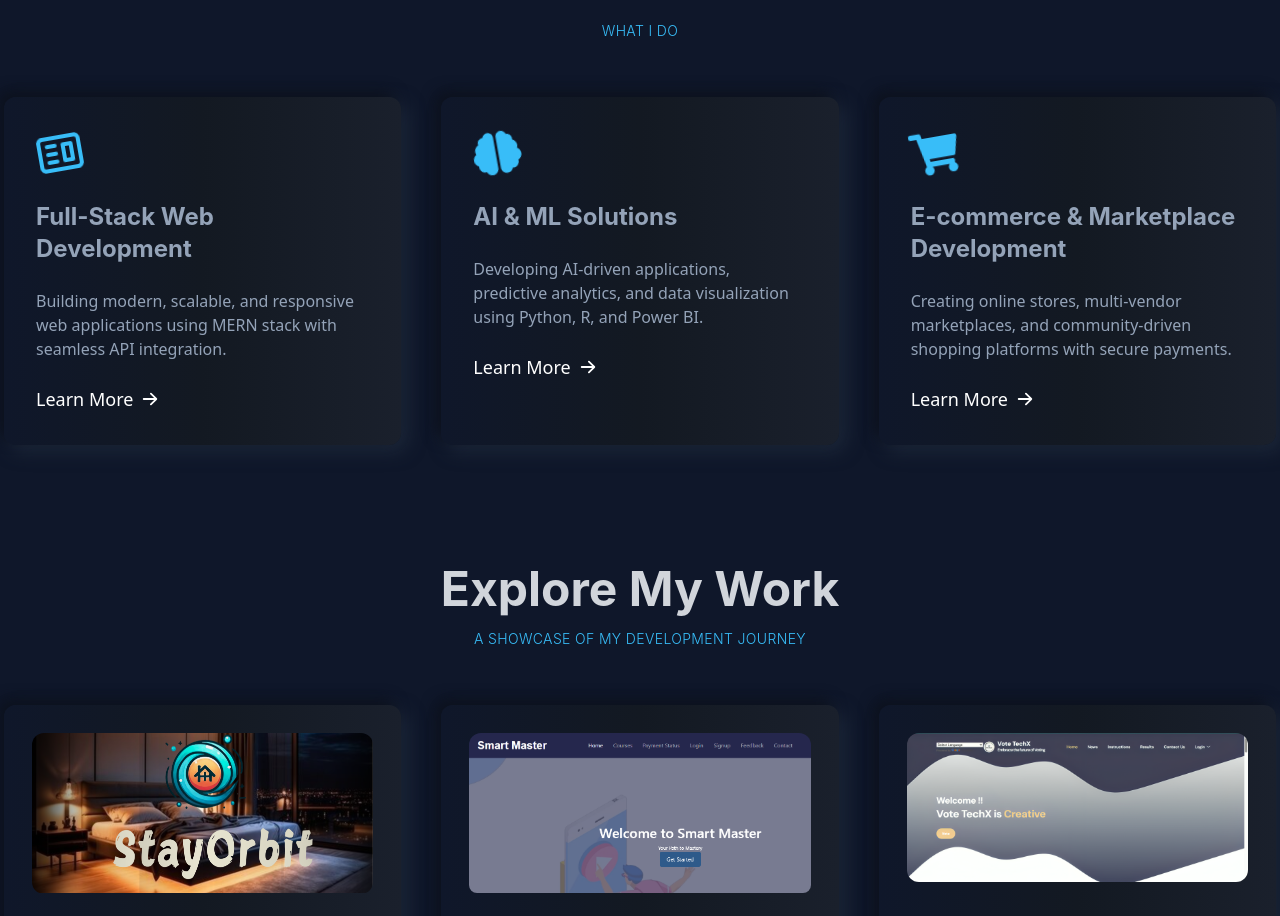
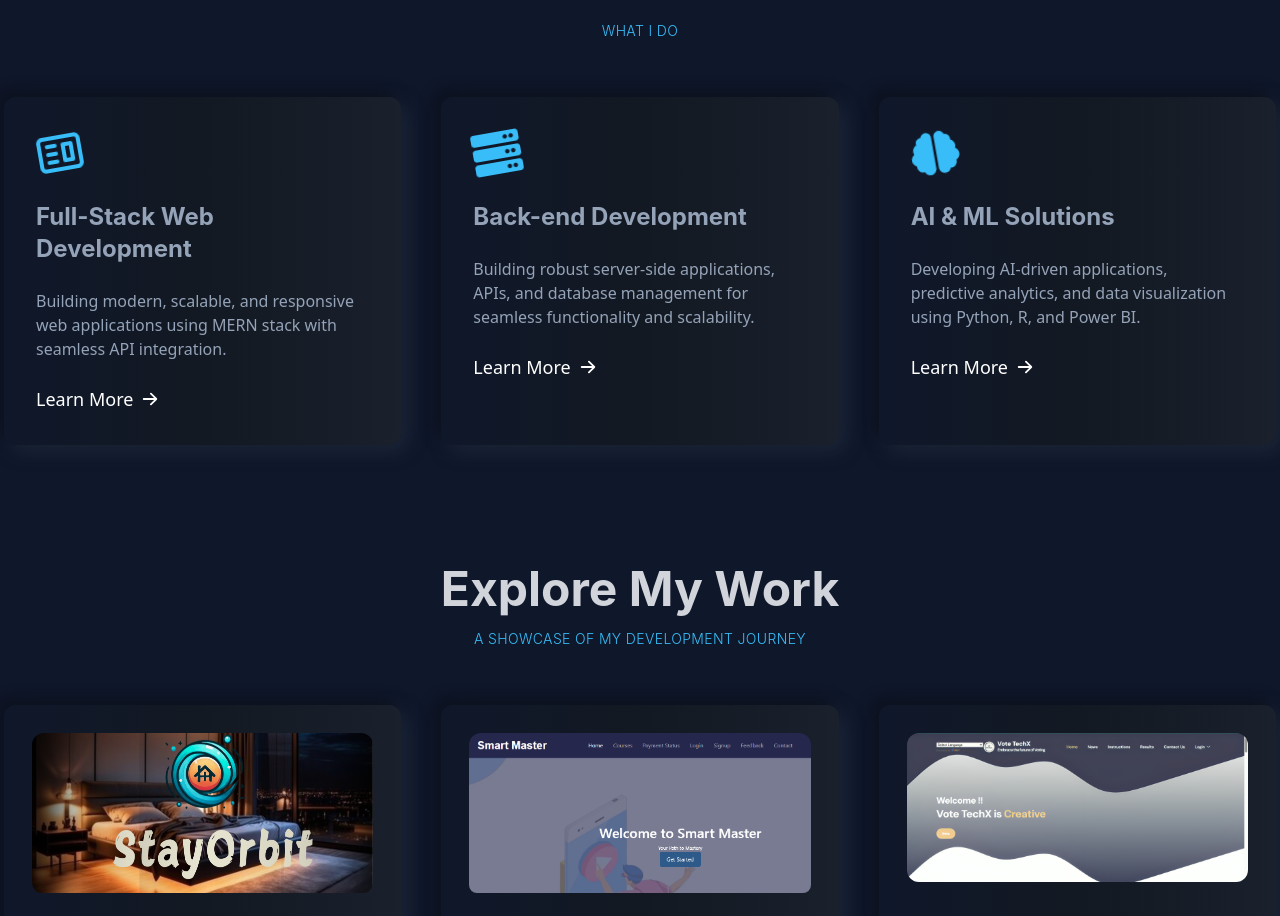
Before and after one commit to kinanabohra/kinana-portfolio, a React (Vite) app: page / in a window 1280 px wide. Shown: the part 1609-2525 px from the top of the page. Built offline with nearby package versions, Linux system fonts and the light colour scheme.

Commit message:
Updating Feature Card Detail

```diff
--- a/src/components/features/Features.jsx
+++ b/src/components/features/Features.jsx
@@ -2,7 +2,7 @@ import React from 'react'
 import Title from '../layouts/Title'
 import Card from './Card'
 import { CgWebsite } from "react-icons/cg";
-import { FaBrain, FaShoppingCart } from "react-icons/fa";
+import { FaBrain, FaServer } from "react-icons/fa";
 
 const Features = () => {
   return (
@@ -17,14 +17,15 @@ const Features = () => {
          icon={<CgWebsite />}
         />
         <Card
+          title="Back-end Development"
+          des="Building robust server-side applications, APIs, and database management for seamless functionality and scalability."
+          icon={<FaServer />}
+        />
+
+        <Card
          title="AI & ML Solutions"
          des="Developing AI-driven applications, predictive analytics, and data visualization using Python, R, and Power BI."
          icon={<FaBrain />}
-        />
-        <Card
-         title="E-commerce & Marketplace Development"
-         des="Creating online stores, multi-vendor marketplaces, and community-driven shopping platforms with secure payments."
-         icon={<FaShoppingCart />}
         />
       </div>
     </section>
--- a/src/components/projects/ProjectsCard.jsx
+++ b/src/components/projects/ProjectsCard.jsx
@@ -10,7 +10,7 @@ const ProjectsCard = ({ title, des, img, tag, github, live }) => {
   const showPopup = (message) => {
     setPopupText(message);
     setPopupVisible(true);
-    setTimeout(() => setPopupVisible(false), 3000); // Hide after 3s
+    setTimeout(() => setPopupVisible(false), 3000);
   };
 
   return (
--- a/src/components/resume/AchievementCard.jsx
+++ b/src/components/resume/AchievementCard.jsx
@@ -3,14 +3,12 @@ import React from "react";
 const AchievementCard = ({ title, details }) => {
   return (
     <div className="w-full flex flex-col xxs:flex-row group gap-4 xxs:gap-6">
-      {/* Timeline Indicator */}
       <div className="w-5 xs:w-7 sm:w-10 h-[6px] bgOpacity mt-6 sm:mt-10 relative">
         <span className="absolute w-4 sm:w-5 h-4 sm:h-5 rounded-full -top-1 sm:-top-2 -left-2 sm:-left-3 flex justify-center items-center bg-black bg-opacity-60">
           <span className="w-2.5 sm:w-3 h-2.5 sm:h-3 rounded-full bg-bodyColor inline-flex group-hover:bg-designColor duration-300"></span>
         </span>
       </div>
 
-      {/* Card Content */}
       <div className="-ml-6 -2 w-full bg-gradient-to-r from-bodyColor via-[#131922] to-[#1a202c] group hover:bg-gradient-to-bl hover:from-[#131922] hover:via-[#1a202c] hover:to-bodyColor duration-300 rounded-xl p-4 sm:p-6 md:p-8 lg:p-10 shadow-shadowOne">
         <h2 className="text-lg sm:text-xl md:text-2xl font-semibold text-designColor mb-3 sm:mb-4 border-b border-gray-500 pb-2">
           {title}
```
